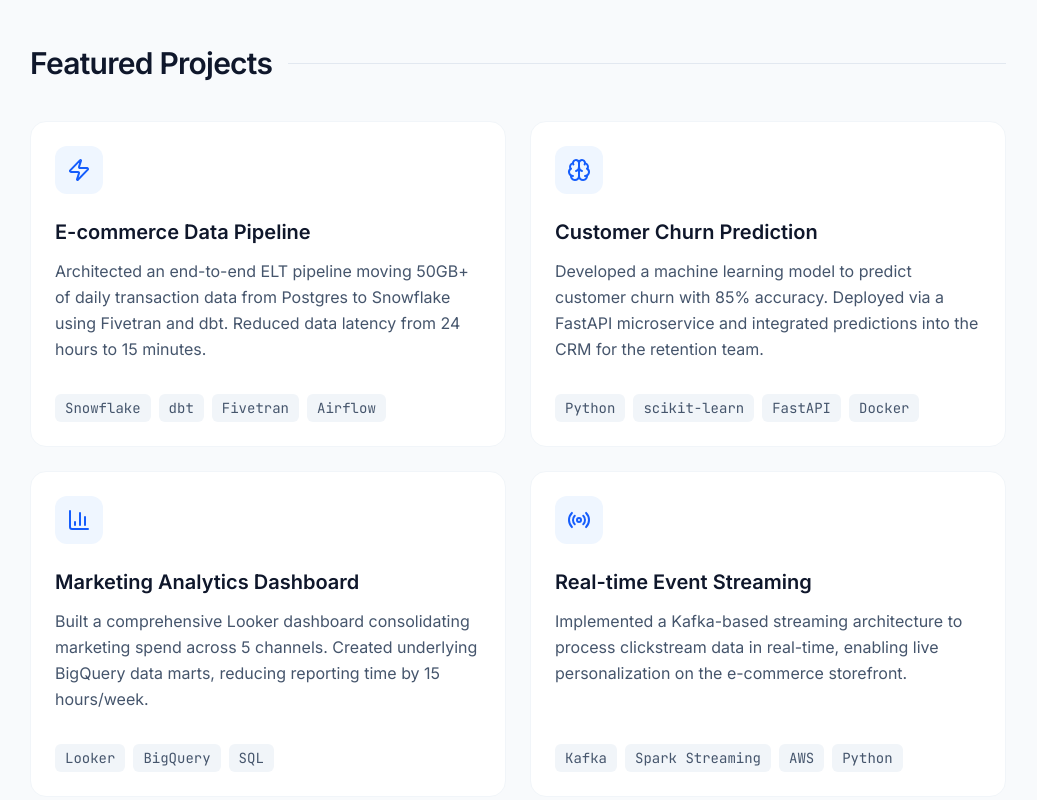
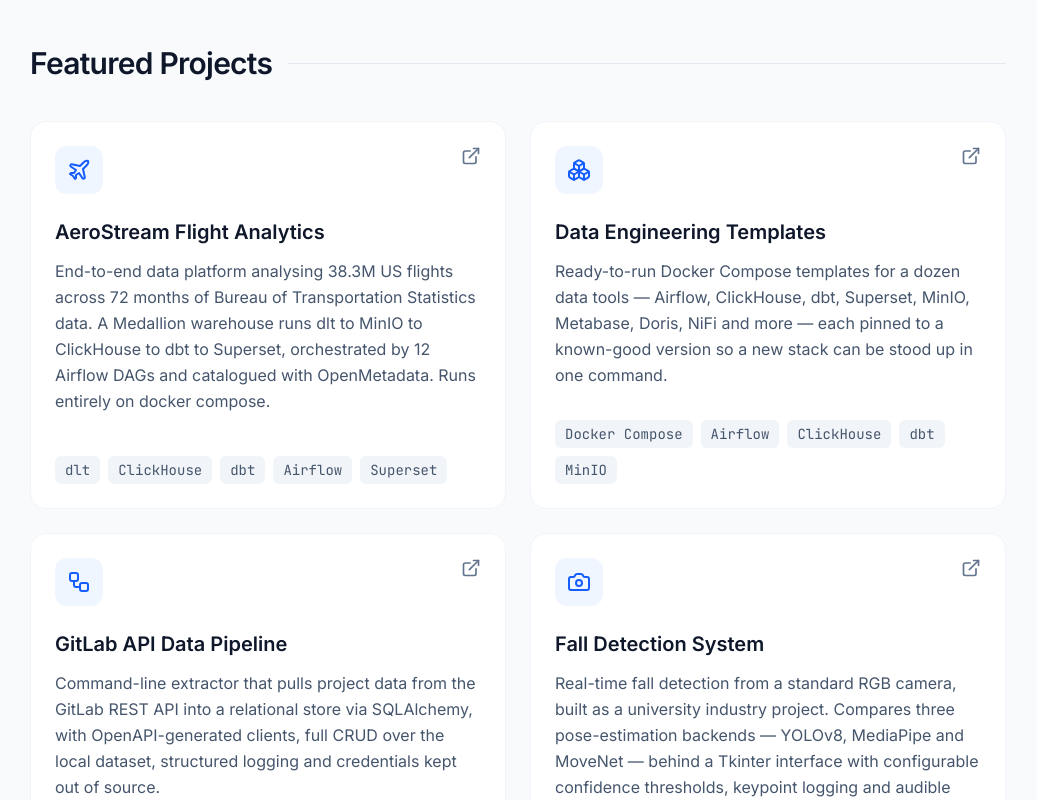
Before and after one commit to TungNamNguyen/personal-portfolio, a React (Vite) app: page / in a window 1280 px wide. Shown: the part 3380-4180 px from the top of the page, without its empty margins (122-1159 px from the left). Built offline with nearby package versions, Linux system fonts and the light colour scheme.

Commit message:
Replace placeholder projects with real repos

```diff
--- a/src/constants.tsx
+++ b/src/constants.tsx
@@ -1,5 +1,5 @@
 import type { ReactNode } from "react";
-import { Terminal, Database, GitBranch, LineChart, Zap, Brain, BarChart3, Wrench, Cloud, Radio } from "lucide-react";
+import { Terminal, Database, GitBranch, LineChart, Wrench, Cloud, Plane, Boxes, Workflow, Camera } from "lucide-react";
 import type { TimelineEntry } from "./components/TimelineSection";
 
 /**
@@ -60,32 +60,32 @@
 /** `link` may be an empty string — the card then renders without an external-link affordance. */
 export const PROJECTS: { title: string; description: string; tech: string[]; link: string; icon: ReactNode }[] = [
   {
-    title: "E-commerce Data Pipeline",
-    description: "Architected an end-to-end ELT pipeline moving 50GB+ of daily transaction data from Postgres to Snowflake using Fivetran and dbt. Reduced data latency from 24 hours to 15 minutes.",
-    tech: ["Snowflake", "dbt", "Fivetran", "Airflow"],
-    link: "",
-    icon: <Zap size={24} />
+    title: "AeroStream Flight Analytics",
+    description: "End-to-end data platform analysing 38.3M US flights across 72 months of Bureau of Transportation Statistics data. A Medallion warehouse runs dlt to MinIO to ClickHouse to dbt to Superset, orchestrated by 12 Airflow DAGs and catalogued with OpenMetadata. Runs entirely on docker compose.",
+    tech: ["dlt", "ClickHouse", "dbt", "Airflow", "Superset"],
+    link: "https://github.com/TungNamNguyen/aerostream-flight-analytics",
+    icon: <Plane size={24} />
   },
   {
-    title: "Customer Churn Prediction",
-    description: "Developed a machine learning model to predict customer churn with 85% accuracy. Deployed via a FastAPI microservice and integrated predictions into the CRM for the retention team.",
-    tech: ["Python", "scikit-learn", "FastAPI", "Docker"],
-    link: "",
-    icon: <Brain size={24} />
+    title: "Data Engineering Templates",
+    description: "Ready-to-run Docker Compose templates for a dozen data tools — Airflow, ClickHouse, dbt, Superset, MinIO, Metabase, Doris, NiFi and more — each pinned to a known-good version so a new stack can be stood up in one command.",
+    tech: ["Docker Compose", "Airflow", "ClickHouse", "dbt", "MinIO"],
+    link: "https://github.com/TungNamNguyen/data-engineering-templates",
+    icon: <Boxes size={24} />
   },
   {
-    title: "Marketing Analytics Dashboard",
-    description: "Built a comprehensive Looker dashboard consolidating marketing spend across 5 channels. Created underlying BigQuery data marts, reducing reporting time by 15 hours/week.",
-    tech: ["Looker", "BigQuery", "SQL"],
-    link: "",
-    icon: <BarChart3 size={24} />
+    title: "GitLab API Data Pipeline",
+    description: "Command-line extractor that pulls project data from the GitLab REST API into a relational store via SQLAlchemy, with OpenAPI-generated clients, full CRUD over the local dataset, structured logging and credentials kept out of source.",
+    tech: ["Python", "SQLAlchemy", "OpenAPI", "SQLite"],
+    link: "https://github.com/TungNamNguyen/gitlab-api-data-pipeline",
+    icon: <Workflow size={24} />
   },
   {
-    title: "Real-time Event Streaming",
-    description: "Implemented a Kafka-based streaming architecture to process clickstream data in real-time, enabling live personalization on the e-commerce storefront.",
-    tech: ["Kafka", "Spark Streaming", "AWS", "Python"],
-    link: "",
-    icon: <Radio size={24} />
+    title: "Fall Detection System",
+    description: "Real-time fall detection from a standard RGB camera, built as a university industry project. Compares three pose-estimation backends — YOLOv8, MediaPipe and MoveNet — behind a Tkinter interface with configurable confidence thresholds, keypoint logging and audible alerts.",
+    tech: ["Python", "YOLOv8", "MediaPipe", "MoveNet"],
+    link: "https://github.com/TungNamNguyen/fall-detection-system",
+    icon: <Camera size={24} />
   }
 ];
 
```
